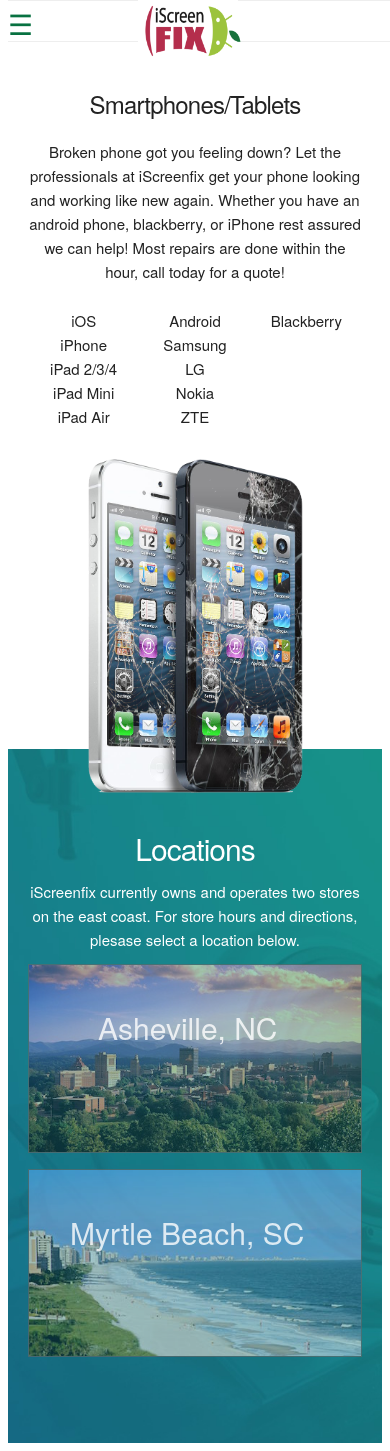
After one commit to dmabuada/iscreenfix, a Flask app: page /smartphones-tablets in a window 390 px wide. The commit adds this page. Run offline with Flask 2, Linux system fonts and the light colour scheme.

Commit message:
Contact and smartphones/tablets pages content updates

```diff
--- a/app/static/css/custom.css
+++ b/app/static/css/custom.css
@@ -140,6 +140,9 @@
 .section-heading,
 .section-description {
   margin-bottom: 1.2rem;
+}
+.flex-columns {
+  display: flex;
 }
 
 /* Hero
--- a/app/static/css/style.css
+++ b/app/static/css/style.css
@@ -194,7 +194,9 @@
   color: #FFF;
   background-color: #087141;
   border-color: #087141; }
-
+.isurance {
+  text-transform: none;
+}
 
 /* Forms
  */
--- a/app/templates/index.html
+++ b/app/templates/index.html
@@ -10,7 +10,7 @@
     <div class="one-half column">
       <h4 class="hero-heading">Providing swift service and the utmost precision repairing our valued customers’ devices.</h4>
       <a class="button button-primary" href="#locations" target="_self">Find a location</a>
-      <a class="button button-primary" href="/isurance" target="_self">iSurance ($4.99/mo)</a>
+      <a class="button button-primary isurance" href="/isurance" target="_self">iSURANCE ($4.99/MO)</a>
     </div>
     <div class="one-half column phones">
       <img class="phone" src="{{ url_for('static', filename = 'images/iphone.png') }}">
--- a/app/templates/layout.html
+++ b/app/templates/layout.html
@@ -16,7 +16,7 @@
       <ul class="top-level-menu">
         <li><a href="/">Home</a></li>
         <li><a href="#locations" target="_self">Locations</a></li>
-        <li><a href="#">Smartphones/Tablets</a></li>
+        <li><a href="/smartphones-tablets">Smartphones/Tablets</a></li>
         <li><a href="/computers">Computers</a></li>
         <li><a href="/it-services">IT Services</a></li>
         <li><a href="/contact-us">Contact Us</a></li>
--- /dev/null
+++ b/app/templates/smartphones-tablets.html
@@ -0,0 +1,27 @@
+{% extends "layout.html" %}
+{% block title %}iSurance{% endblock %}
+{% block head %}
+  {{ super() }}
+{% endblock %}
+{% block content %}
+<div class="section hero">
+  <div class="container">
+    <div class="row">
+      <div class="one-half column">
+        <h4 class="hero-heading">Smartphones/Tablets</h4>
+        <p>Broken phone got you feeling down? Let the professionals at iScreenfix get your phone looking and
+        working like new again. Whether you have an android phone, blackberry, or iPhone rest assured we can
+        help! Most repairs are done within the hour, call today for a quote!</p>
+        <div class="flex-columns">
+          <div class="column">iOS<br>iPhone<br>iPad 2/3/4<br>iPad Mini<br>iPad Air</div>
+          <div class="column">Android<br>Samsung<br>LG<br>Nokia<br>ZTE</div>
+          <div class="column">Blackberry</div>
+        </div>
+      </div>
+      <div class="one-half column phones">
+        <img class="phone" src="{{ url_for('static', filename = 'images/iphone.png') }}">
+      </div>
+    </div>
+  </div>
+</div>
+{% endblock %}
--- a/app/views.py
+++ b/app/views.py
@@ -21,5 +21,9 @@
 def contact():
     return render_template('contact-us.html')
 
+@app.route("/smartphones-tablets")
+def smartphones():
+    return render_template('smartphones-tablets.html')
+
 if __name__ == "__main__":
     app.run()
```
Also changed, not shown: app/templates/contact-us.html (+4 -8 lines).
